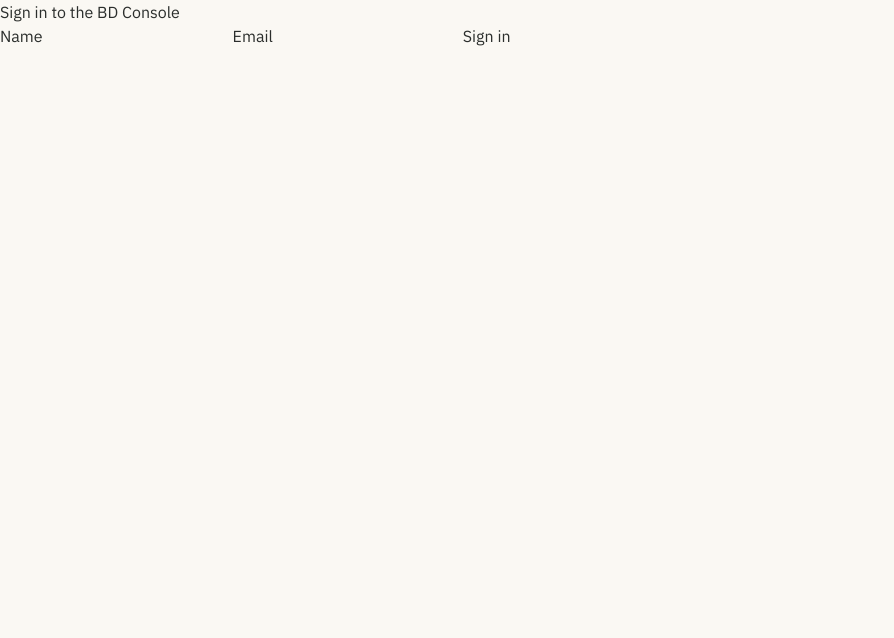
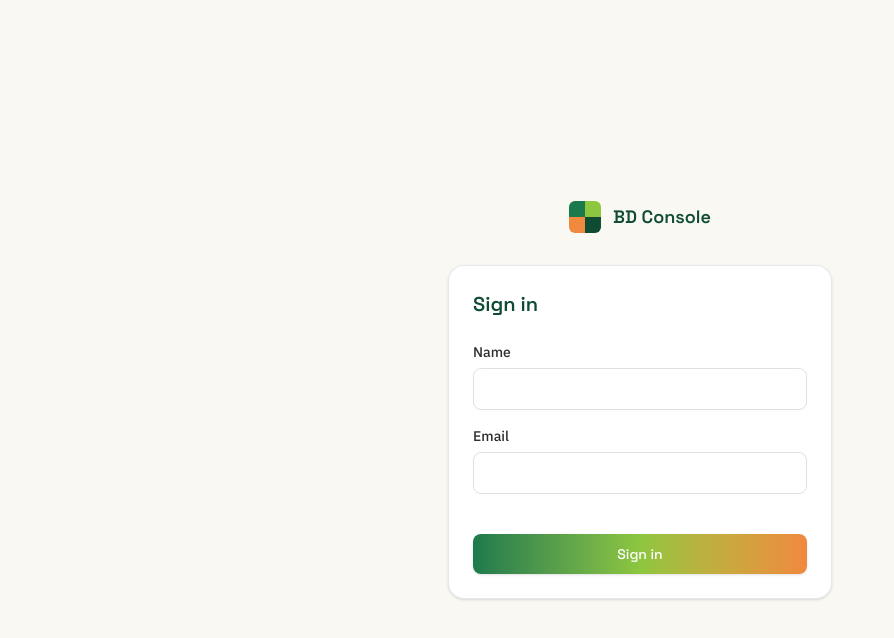
Before and after one commit to sushilkk81/BD-Console, a Next.js app in the folder frontend/: page /login in a window 1280 px wide. Shown: the top 638 px of the page, without its empty margins (0-894 px from the left). Built offline with nearby package versions, Linux system fonts and the light colour scheme.

Commit message:
feat(fe): restyle login page with design system + inline/banner error handling

```diff
--- a/frontend/app/login/page.tsx
+++ b/frontend/app/login/page.tsx
@@ -1,7 +1,11 @@
 "use client";
 import { useState } from "react";
 import { useRouter } from "next/navigation";
-import { login } from "@/lib/api";
+import { login, ApiError } from "@/lib/api";
+import { Button } from "@/components/Button";
+import { TextField } from "@/components/TextField";
+import { SelectField } from "@/components/SelectField";
+import { Card } from "@/components/Card";
 
 const INTERNAL_ROLES = ["BD Manager", "Key Account Manager"];
 
@@ -10,49 +14,95 @@ export default function LoginPage() {
   const [name, setName] = useState("");
   const [email, setEmail] = useState("");
   const [role, setRole] = useState("");
-  const [error, setError] = useState("");
+  const [fieldErrors, setFieldErrors] = useState<Record<string, string>>({});
+  const [bannerError, setBannerError] = useState("");
+  const [submitting, setSubmitting] = useState(false);
 
   const isInternal = email.toLowerCase().endsWith("@shaily.com");
 
+  function validate(): Record<string, string> {
+    const errors: Record<string, string> = {};
+    if (!name.trim()) errors.name = "Enter your name.";
+    if (!email.trim()) errors.email = "Enter your email.";
+    if (isInternal && !role) errors.role = "Select your role.";
+    return errors;
+  }
+
   async function handleSubmit(e: React.FormEvent) {
     e.preventDefault();
-    setError("");
+    setBannerError("");
+    const errors = validate();
+    setFieldErrors(errors);
+    if (Object.keys(errors).length > 0) return;
+
+    setSubmitting(true);
     try {
       const result = await login(name, email, isInternal ? role : undefined);
       localStorage.setItem("bdconsole_token", result.access_token);
       localStorage.setItem("bdconsole_user", JSON.stringify(result.user));
       router.push("/requests");
     } catch (err) {
-      setError("Login failed. Check your details and try again.");
+      if (err instanceof ApiError && Object.keys(err.fieldErrors).length > 0) {
+        setFieldErrors(err.fieldErrors);
+      } else {
+        setBannerError("We couldn't sign you in — check your name and email and try again.");
+      }
+    } finally {
+      setSubmitting(false);
     }
   }
 
   return (
-    <main>
-      <h1>Sign in to the BD Console</h1>
-      <form onSubmit={handleSubmit}>
-        <label>
-          Name
-          <input value={name} onChange={(e) => setName(e.target.value)} required />
-        </label>
-        <label>
-          Email
-          <input type="email" value={email} onChange={(e) => setEmail(e.target.value)} required />
-        </label>
-        {isInternal && (
-          <label>
-            Role
-            <select value={role} onChange={(e) => setRole(e.target.value)} required>
-              <option value="">Select…</option>
-              {INTERNAL_ROLES.map((r) => (
-                <option key={r} value={r}>{r}</option>
-              ))}
-            </select>
-          </label>
-        )}
-        {error && <p role="alert">{error}</p>}
-        <button type="submit">Sign in</button>
-      </form>
+    <main className="flex min-h-screen flex-col items-center justify-center px-4 py-12">
+      <div className="mb-8 flex items-center gap-3">
+        <span className="grid h-8 w-8 grid-cols-2 grid-rows-2 overflow-hidden rounded-md" aria-hidden="true">
+          <span className="bg-forest-600" />
+          <span className="bg-lime-500" />
+          <span className="bg-orange-500" />
+          <span className="bg-forest-900" />
+        </span>
+        <span className="font-display text-lg font-semibold text-forest-900">BD Console</span>
+      </div>
+
+      <Card className="w-full max-w-sm">
+        <h1 className="mb-6 font-display text-xl font-semibold text-forest-900">Sign in</h1>
+        <form onSubmit={handleSubmit} className="flex flex-col gap-4" noValidate>
+          <TextField label="Name" name="name" value={name} onChange={setName} error={fieldErrors.name} />
+          <TextField
+            label="Email"
+            name="email"
+            type="email"
+            value={email}
+            onChange={setEmail}
+            error={fieldErrors.email}
+          />
+          <div
+            className={`grid transition-[grid-template-rows,opacity] duration-200 motion-reduce:transition-none ${
+              isInternal ? "grid-rows-[1fr] opacity-100" : "grid-rows-[0fr] opacity-0"
+            }`}
+          >
+            <div className="overflow-hidden">
+              <SelectField
+                label="Role"
+                name="role"
+                value={role}
+                onChange={setRole}
+                placeholder="Select…"
+                options={INTERNAL_ROLES.map((r) => ({ value: r, label: r }))}
+                error={fieldErrors.role}
+              />
+            </div>
+          </div>
+          {bannerError && (
+            <p role="alert" className="rounded-lg bg-orange-500/10 px-3.5 py-2.5 font-body text-sm text-orange-500">
+              {bannerError}
+            </p>
+          )}
+          <Button type="submit" loading={submitting} className="mt-2 w-full">
+            {submitting ? "Signing in…" : "Sign in"}
+          </Button>
+        </form>
+      </Card>
     </main>
   );
 }
--- a/frontend/lib/api.ts
+++ b/frontend/lib/api.ts
@@ -1,10 +1,43 @@
+export class ApiError extends Error {
+  status: number;
+  fieldErrors: Record<string, string>;
+
+  constructor(status: number, message: string, fieldErrors: Record<string, string> = {}) {
+    super(message);
+    this.status = status;
+    this.fieldErrors = fieldErrors;
+  }
+}
+
+async function parseError(resp: Response, fallback: string): Promise<ApiError> {
+  try {
+    const body = await resp.json();
+    if (resp.status === 422 && Array.isArray(body.detail)) {
+      const fieldErrors: Record<string, string> = {};
+      for (const item of body.detail) {
+        const field = item.loc?.[item.loc.length - 1];
+        if (typeof field === "string") fieldErrors[field] = item.msg;
+      }
+      return new ApiError(resp.status, "Check the highlighted fields and try again.", fieldErrors);
+    }
+    if (typeof body.detail === "string") {
+      return new ApiError(resp.status, body.detail);
+    }
+  } catch {
+    // response wasn't JSON — fall through to the generic message
+  }
+  return new ApiError(resp.status, fallback);
+}
+
 export async function login(name: string, email: string, role?: string) {
   const resp = await fetch(`/api/auth/login`, {
     method: "POST",
     headers: { "Content-Type": "application/json" },
     body: JSON.stringify({ name, email, role }),
   });
-  if (!resp.ok) throw new Error(`Login failed: ${resp.status}`);
+  if (!resp.ok) {
+    throw await parseError(resp, "We couldn't sign you in — check your name and email and try again.");
+  }
   return resp.json();
 }
 
@@ -17,7 +50,9 @@ export async function createRequest(
     headers: { "Content-Type": "application/json", Authorization: `Bearer ${token}` },
     body: JSON.stringify(body),
   });
-  if (!resp.ok) throw new Error(`Create request failed: ${resp.status}`);
+  if (!resp.ok) {
+    throw await parseError(resp, "We couldn't submit that request — try again.");
+  }
   return resp.json();
 }
 
@@ -25,6 +60,8 @@ export async function listRequests(token: string) {
   const resp = await fetch(`/api/requests`, {
     headers: { Authorization: `Bearer ${token}` },
   });
-  if (!resp.ok) throw new Error(`List requests failed: ${resp.status}`);
+  if (!resp.ok) {
+    throw await parseError(resp, "We couldn't load your requests — try again.");
+  }
   return resp.json();
 }
```
